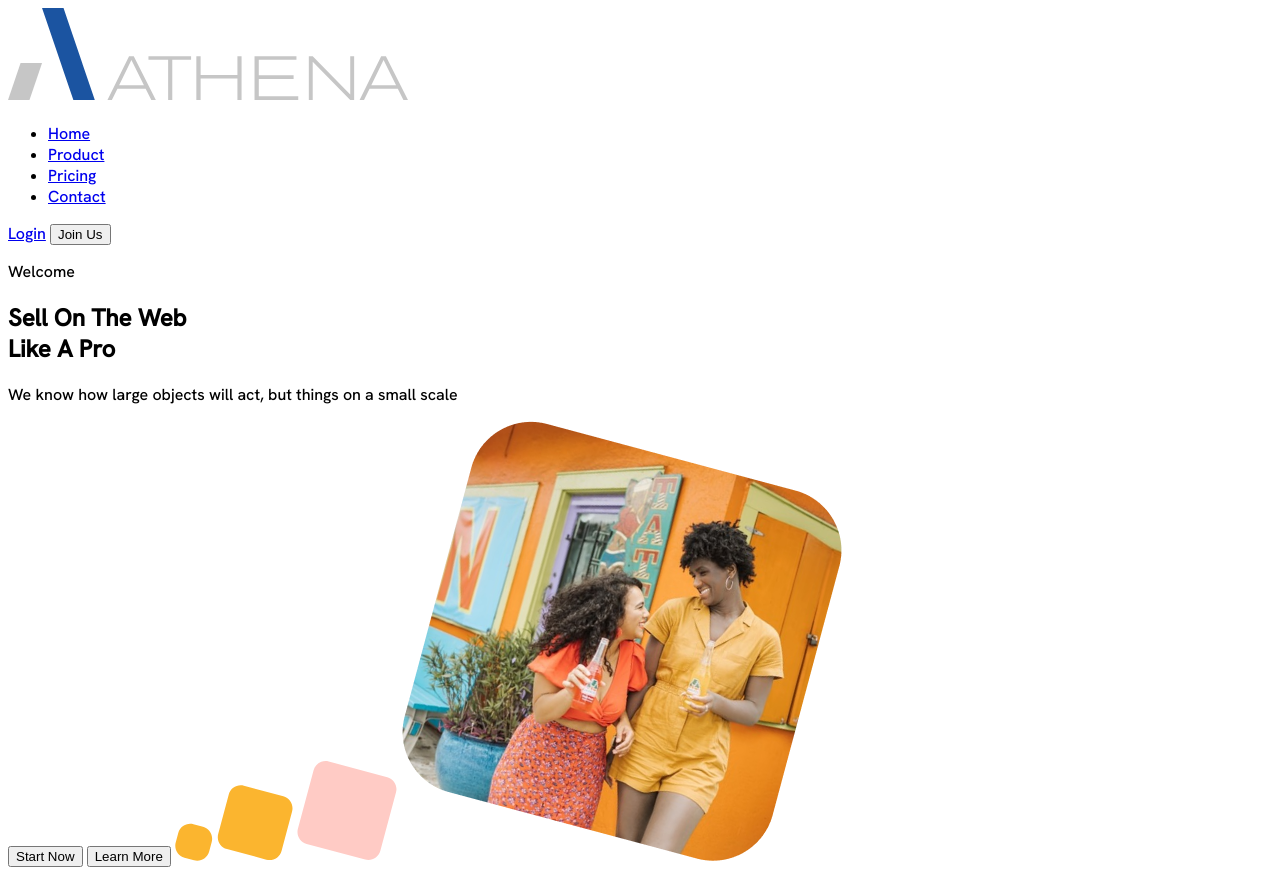
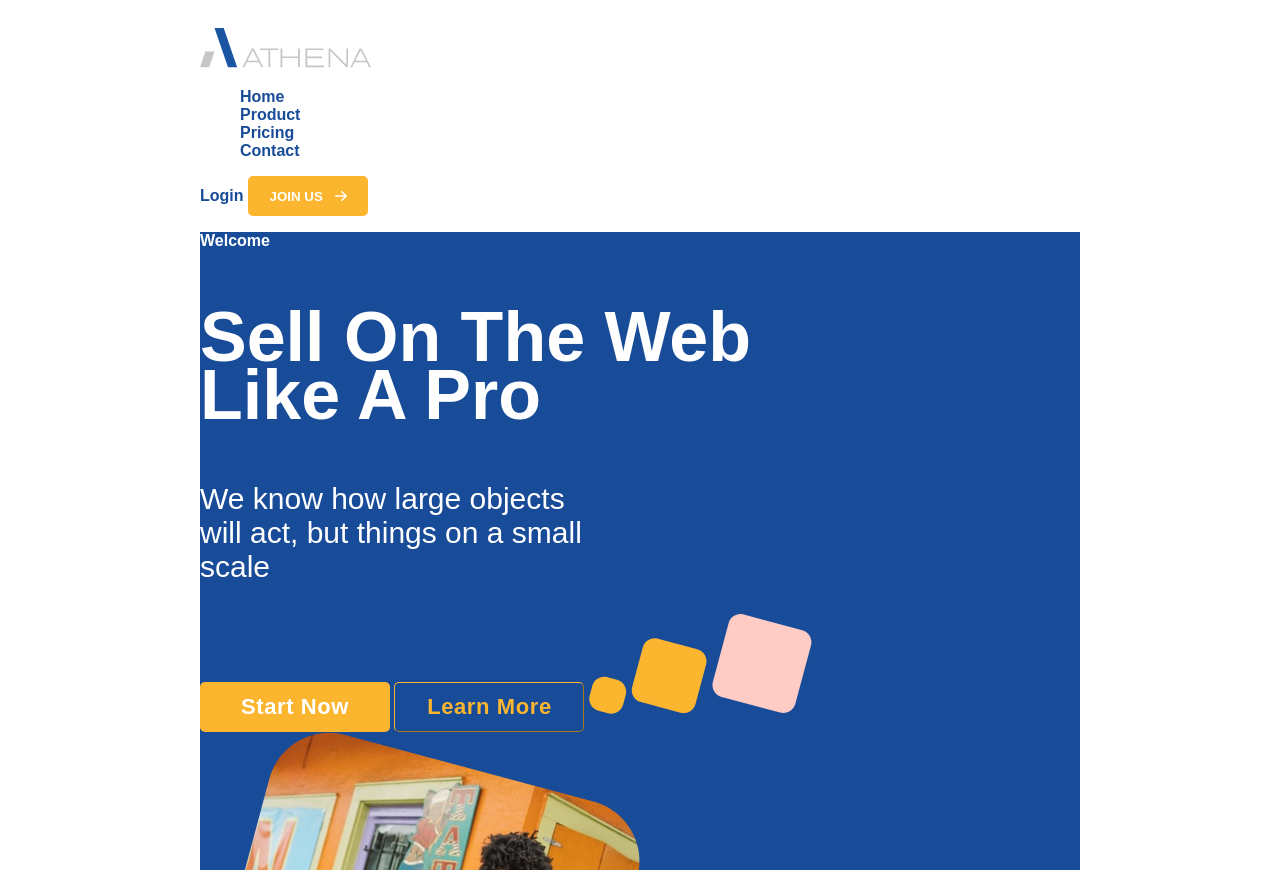
Before and after one commit to kvitaan/athena-online-courses, a plain HTML site: page index.html in a window 1280 px wide. Shown: the top 870 px of the page. Drawn offline with Linux system fonts and the light colour scheme; a web font is replaced by a local one.

Commit message:
first-style-commit

```diff
--- a/index.html
+++ b/index.html
@@ -4,10 +4,13 @@
     <meta charset="UTF-8">
     <meta http-equiv="X-UA-Compatible" content="IE=edge">
     <meta name="viewport" content="width=device-width, initial-scale=1.0">
-    <link rel="stylesheet" href="style.css">
+    <!-- <link rel="preconnect" href="https://fonts.googleapis.com">
+    <link rel="preconnect" href="https://fonts.gstatic.com" crossorigin>
+    <link href="https://fonts.googleapis.com/css2?family=Hanken+Grotesk:wght@400;700&display=swap" rel="stylesheet"> -->
     <link rel="preconnect" href="https://fonts.googleapis.com">
     <link rel="preconnect" href="https://fonts.gstatic.com" crossorigin>
-    <link href="https://fonts.googleapis.com/css2?family=Golos+Text:wght@500&family=Hanken+Grotesk:wght@200;300;500&display=swap" rel="stylesheet">
+    <link href="https://fonts.googleapis.com/css2?family=Darker+Grotesque:wght@400;700&display=swap" rel="stylesheet">
+    <link rel="stylesheet" href="style.css">
     <title>Athena: online courses</title>
     <link rel="icon" type="images/x-icon" href="./icons/Favicon.ico.svg" />
 </head>
@@ -15,26 +18,26 @@
     <header>
         <a href="#"><img class="logo" src="./icons/logo1.svg" alt="logo"></a>
         <nav>
-            <ul>
+            <ul class="nav">
                 <li><a href="#">Home</a></li>
                 <li><a href="#">Product</a></li>
                 <li><a href="#">Pricing</a></li>
                 <li><a href="#">Contact</a></li>
             </ul>
         </nav>
-        <snap>
+        <span class="login">
             <a href="#">Login</a>
-        </snap>
-        <button>Join Us</button>
+        </span>
+        <button class="yellow-btn join-us">Join Us <img class="login-arrow" src="./icons/small-arrow.svg" alt="arrow"></button>
     </header>
     <main>
         <section class="promo">
-            <p>Welcome</p>
+            <p class="promo-h">Welcome</p>
             <h1>Sell On The Web<br>Like A Pro</h1>
-            <p>We know how large objects will act,
+            <p class="promo-p">We know how large objects will act,
                 but things on a small scale</p>
-            <button>Start Now</button>
-            <button>Learn More</button>
+            <button class="yellow-btn promo-btn">Start Now</button>
+            <button class="learnmore-btn">Learn More</button>
             <img src="./img/rectangle-small.svg" alt="small yellow rectangle">
             <img src="./img/rectangle-medium.svg" alt="medium rectangle yellow">
             <img src="./img/rectangle-large.svg" alt="large yellow rectangle">
--- a/style.css
+++ b/style.css
@@ -1,12 +1,89 @@
 .logo {
     margin: 0;
     padding: 0;
-    width: 400px;
-    /* height: 200px; */
+    height: 40px;
 }
 
 
 body {
-    font-family: 'Golos Text', sans-serif;
-    font-family: 'Hanken Grotesk', sans-serif;
+    /* font-family: 'Hanken Grotesk', sans-serif;*/
+    font-family: 'Darker Grotesque', sans-serif;
+    margin: 28px 200px 0 200px;
 }
+
+a {
+    color: #184C99;
+    text-decoration: none;
+}
+
+a:visited {
+    color: #184C99;
+}
+
+.nav {
+    color: #184C99;
+    list-style-type: none;
+    font-weight: 700;
+}
+
+.login {
+    color: #184C99;
+    font-weight: 700;
+}
+
+.yellow-btn {
+    background-color: #FBB52F;
+    border-radius: 5px;
+    border-color: transparent;
+    color: #ffffff;
+}
+
+.join-us {
+    font-weight: 700;
+    text-transform: uppercase;
+    height: 40px;
+    width: 120px;
+}
+
+.login-arrow {
+    margin: 0 0 0 8px;
+    padding: 0;
+}
+
+/* promo */
+.promo {
+    background-color: #184C99;
+}
+.promo-h, h1 {
+    color: white;
+    font-weight: 700;
+}
+
+h1 {
+    font-size: 70px;
+    line-height: 58px;
+}
+
+.promo-p {
+    font-size: 30px;
+    color: #ffffff;
+    width: 400px;
+}
+
+.learnmore-btn {
+    background-color:#184C99;
+    border-color:#FBB52F;
+    color:#FBB52F;
+    border-width: 1px;
+
+}
+
+.promo-btn, .learnmore-btn {
+    font-family: 'Darker Grotesque', sans-serif;
+    font-weight: 700;
+    font-size: 22px;
+    height: 50px;
+    width: 190px;
+    border-radius: 5px;
+    letter-spacing: 0.6px;
+}
```
Also changed, not shown: icons/small-arrow.svg (added).
